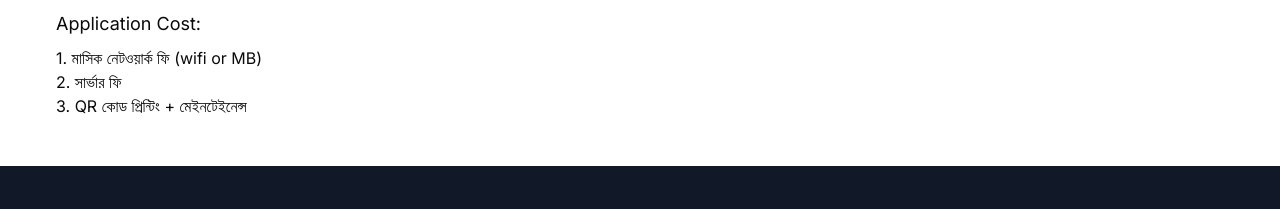
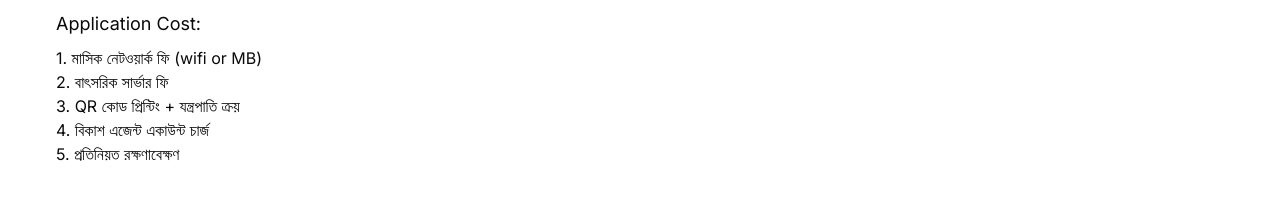
Before and after one commit to battlesofarmy/bus, a Next.js app in the folder client/: page / in a window 1280 px wide. Shown: the part 694-903 px from the top of the page. Built offline with nearby package versions, Linux system fonts and the light colour scheme; no server answers.

Commit message:
business policy updated in home page

```diff
--- a/client/app/page.tsx
+++ b/client/app/page.tsx
@@ -44,8 +44,10 @@ export default function Home() {
           <h2 className="pt-12 mb-2 text-2xl text-center">টাকা কেন দেওয়া লাগবে ?</h2>
           <p className={"text-lg mb-2"}>Application Cost:</p>
           <p>1. মাসিক নেটওয়ার্ক ফি (wifi or MB)</p>
-          <p>2. সার্ভার ফি </p>
-          <p>3. QR কোড প্রিন্টিং + মেইনটেইনেন্স</p>
+          <p>2. বাৎসরিক সার্ভার ফি </p>
+          <p>3. QR কোড প্রিন্টিং + যন্ত্রপাতি ক্রয়</p>
+          <p>4. বিকাশ এজেন্ট একাউন্ট চার্জ </p>
+          <p>5. প্রতিনিয়ত রক্ষণাবেক্ষণ</p>
 
         </div>
       </section>
--- a/client/app/scan/page.tsx
+++ b/client/app/scan/page.tsx
@@ -236,6 +236,7 @@ export default function ScanPage() {
 
     api.post('/serial', newUserData)
     .then((res)=> {
+      setShowDialog(false);
       toast({
         variant: "success",
         title: "Successfully Added Your Serial!",
@@ -265,10 +266,6 @@ export default function ScanPage() {
 
 
  <Dialog  open={showDialog} onOpenChange={setShowDialog}>
-  <DialogTrigger asChild>
-    <Button variant="outline">Open Dialog</Button>
-  </DialogTrigger>
-
     <DialogContent className="sm:max-w-[425px]">
       <form onSubmit={handleDialogSubmit}>
           <DialogHeader>
--- a/client/app/serial/page.tsx
+++ b/client/app/serial/page.tsx
@@ -71,6 +71,12 @@ const SerialList = () => {
                   !item.onTime &&
                   <div>
                     <p className="mt-5 text-sm text-red-600">{item?.reason}</p>
+
+                    <div className="flex gap-2 mt-3 justify-center items-start">
+                      <p>1</p>
+                      <p className="text-xs">Lorem ipsum dolor sit amet consectetur adipisicing elit. Suscipit, blanditiis!</p>
+                    </div>
+
                     <button className={"bg-gray-200 w-full py-1 mt-3 hover:bg-gray-300 text-sm"}>Report</button>
                   </div>
                 }
```
